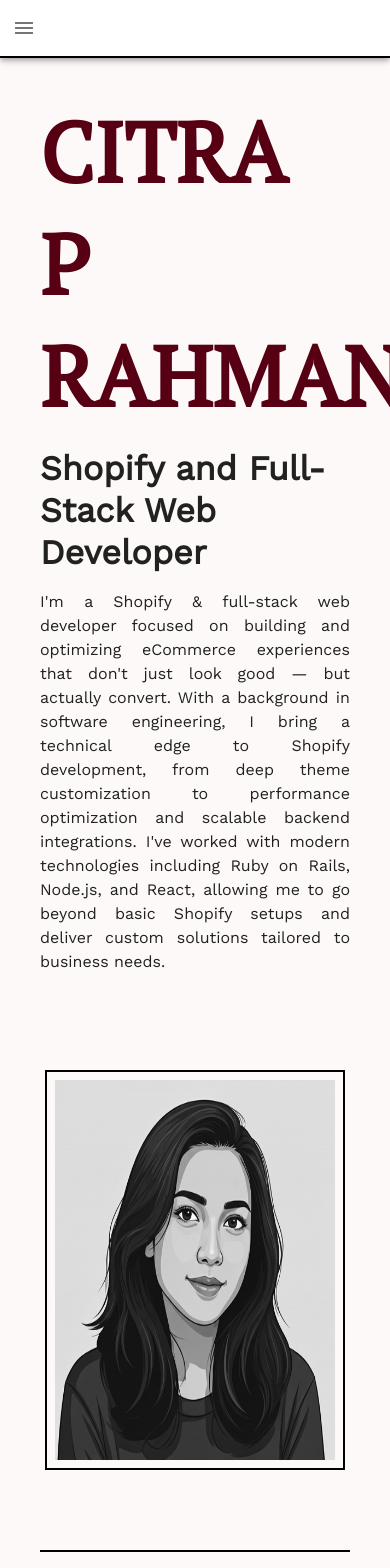
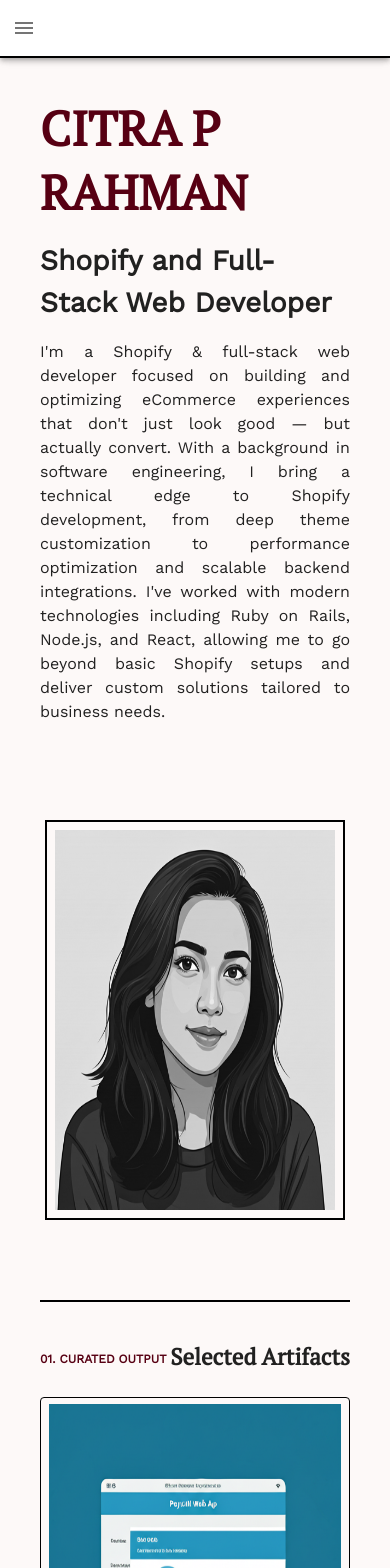
Before and after one commit to citra-rahman/citra-rahman.github.io, a Next.js app: page / in a window 390 px wide. Shown: the top 1568 px of the page. Built offline with nearby package versions, Linux system fonts and the light colour scheme.

Commit message:
fix responsive layout part 2

```diff
--- a/src/app/page.tsx
+++ b/src/app/page.tsx
@@ -53,7 +53,7 @@
                 <Typography
                   variant="h5"
                   sx={{
-                    fontSize: "84px",
+                    fontSize: { md: "84px", xs: "48px" },
                     fontWeight: "bold",
                     color: "primary.main",
                     textTransform: "uppercase",
@@ -61,7 +61,12 @@
                 >
                   {about.name}
                 </Typography>
-                <Typography variant="h4" sx={{ fontWeight: "bold" }}>
+                <Typography
+                  sx={{
+                    fontSize: { md: "42px", xs: "28px" },
+                    fontWeight: "bold",
+                  }}
+                >
                   {about.headline}
                 </Typography>
                 <Typography sx={{ textAlign: "justify" }}>
@@ -98,7 +103,7 @@
                 flexDirection: "row",
                 alignItems: "center",
                 justifyContent: "space-between",
-                paddingBottom: 4
+                paddingBottom: { md: 4, xs: 2 },
               }}
             >
               <Typography color="primary" sx={titleStyle} gutterBottom>
@@ -121,8 +126,8 @@
               sx={{
                 display: "flex",
                 flexDirection: "row",
-                marginBottom: 10,
-                paddingBottom: 10,
+                marginBottom: { md: 10, xs: 5 },
+                paddingBottom: { md: 10, xs: 5 },
                 justifyContent: "center",
                 borderBottom: "2px solid black",
               }}
@@ -148,8 +153,8 @@
               display: "flex",
               flexDirection: { md: "row", xs: "column" },
               alignItems: "start",
-              marginBottom: 15,
-              paddingBottom: 15,
+              marginBottom: { md: 15, xs: 7 },
+              paddingBottom: { md: 15, xs: 7 },
               borderBottom: "2px solid black",
             }}
             container
@@ -161,7 +166,7 @@
                 sx={{
                   display: "flex",
                   direction: "row",
-                  paddingY: 7,
+                  paddingY: { md: 7, xs: 2 },
                   alignItems: "center",
                   justifyContent: "space-between",
                   borderBottom: "1px solid black",
@@ -172,7 +177,10 @@
                 </Typography>
                 <Typography
                   variant="h5"
-                  sx={{ fontSize: {md: "46px", xs: "23px"}, fontWeight: "bold" }}
+                  sx={{
+                    fontSize: { md: "46px", xs: "23px" },
+                    fontWeight: "bold",
+                  }}
                 >
                   Professional Journey
                 </Typography>
@@ -195,7 +203,11 @@
               </Typography>
               <Typography
                 variant="h5"
-                sx={{ fontSize: "46px", fontWeight: "bold", marginBottom: 5 }}
+                sx={{
+                  fontSize: { md: "46px", xs: "28px" },
+                  fontWeight: "bold",
+                  marginBottom: 5,
+                }}
               >
                 Technical Foundations
               </Typography>
```
